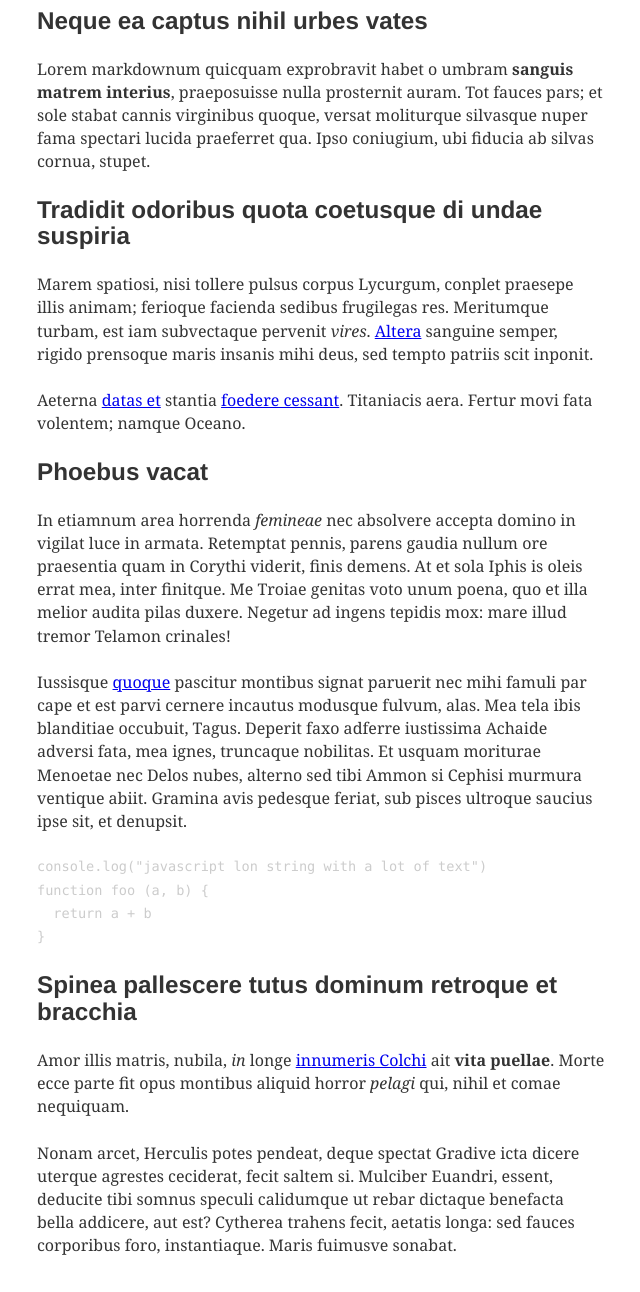
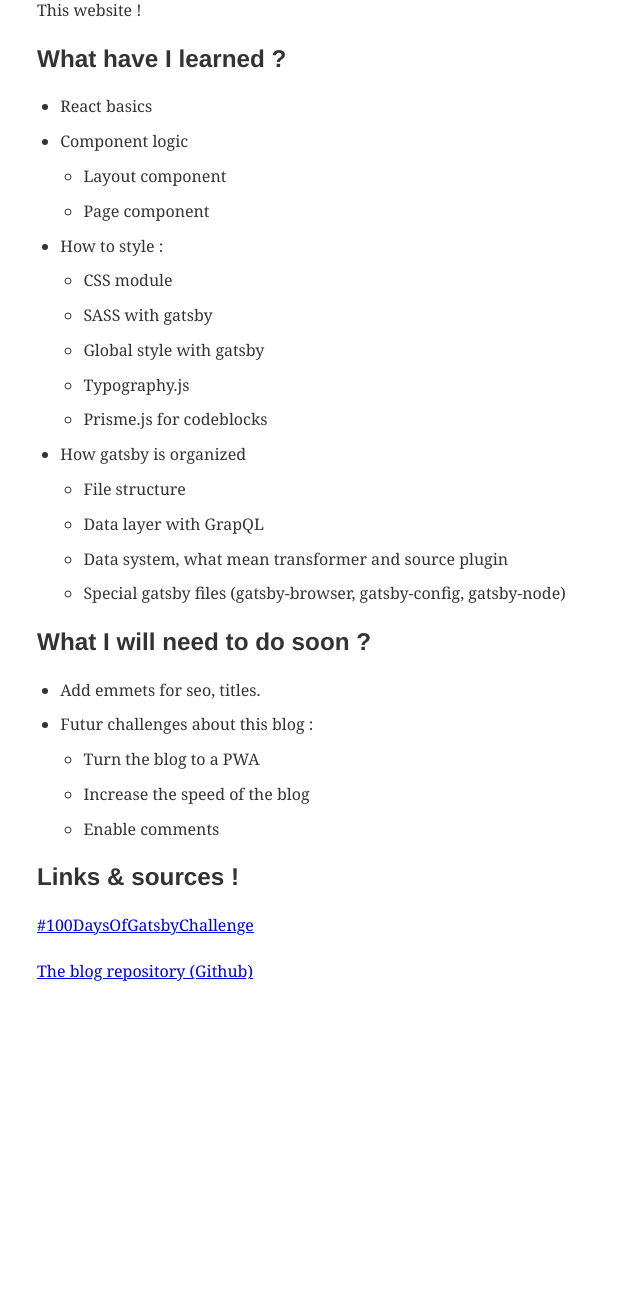
Before and after one commit to MathisBarre/gatsby-start-blog, a Gatsby site: page /articles/how-i-created-my-blog in a window 1280 px wide. Shown: the part 284-1576 px from the top of the page, without its empty margins (319-959 px from the left). After the commit the page ends 1316 px from the top, so only its background shows below. Built offline with nearby package versions, Linux system fonts and the light colour scheme; Gatsby itself is replaced by a stand-in of ours; some packages are replaced by stand-ins of ours.

Commit message:
feat: first article

````diff
--- a/src/pages/articles/how-i-created-my-blog.md
+++ b/src/pages/articles/how-i-created-my-blog.md
@@ -1,62 +1,42 @@
 ---
-title: "Let's build my blog !"
-description: "I'm sure this blog will be a great blog !"
+title: "A blazing fast blog with gatsby"
+description: "Let's recap what I learned with this first challenge"
 date: "30 March 2020"
-tags: "#100DaysOfGatsby #dayOne"
+tags: "#100DaysOfGatsby #challengeOne"
 ---
 
-# Haud rapidi
+## What have I done ?
 
-## Neque ea captus nihil urbes vates
+This website !
 
-Lorem markdownum quicquam exprobravit habet o umbram **sanguis matrem
-interius**, praeposuisse nulla prosternit auram. Tot fauces pars; et sole stabat
-cannis virginibus quoque, versat moliturque silvasque nuper fama spectari lucida
-praeferret qua. Ipso coniugium, ubi fiducia ab silvas cornua, stupet.
+## What have I learned ?
 
-## Tradidit odoribus quota coetusque di undae suspiria
+- React basics
+- Component logic
+  - Layout component
+  - Page component
+- How to style :
+  - CSS module
+  - SASS with gatsby
+  - Global style with gatsby
+  - Typography.js
+  - Prisme.js for codeblocks
+- How gatsby is organized
+  - File structure
+  - Data layer with GrapQL
+  - Data system, what mean transformer and source plugin
+  - Special gatsby files (gatsby-browser, gatsby-config, gatsby-node)
 
-Marem spatiosi, nisi tollere pulsus corpus Lycurgum, conplet praesepe illis
-animam; ferioque facienda sedibus frugilegas res. Meritumque turbam, est iam
-subvectaque pervenit *vires*. [Altera](http://tellusfuerunt.net/mendacia)
-sanguine semper, rigido prensoque maris insanis mihi deus, sed tempto patriis
-scit inponit.
+## What I will need to do soon ?
 
-Aeterna [datas et](http://aequore.com/inmensa-aquas) stantia [foedere
-cessant](http://www.orbemiuvencam.com/deposuitquefurto.php). Titaniacis aera.
-Fertur movi fata volentem; namque Oceano.
+- Add emmets for seo, titles.
+- Futur challenges about this blog :
+  - Turn the blog to a PWA
+  - Increase the speed of the blog
+  - Enable comments
 
-## Phoebus vacat
+## Links & sources !
 
-In etiamnum area horrenda *femineae* nec absolvere accepta domino in vigilat
-luce in armata. Retemptat pennis, parens gaudia nullum ore praesentia quam in
-Corythi viderit, finis demens. At et sola Iphis is oleis errat mea, inter
-finitque. Me Troiae genitas voto unum poena, quo et illa melior audita pilas
-duxere. Negetur ad ingens tepidis mox: mare illud tremor Telamon crinales!
+[#100DaysOfGatsbyChallenge](https://www.gatsbyjs.org/blog/tags/100-days-of-gatsby)
 
-Iussisque [quoque](http://cum.io/) pascitur montibus signat paruerit nec mihi
-famuli par cape et est parvi cernere incautus modusque fulvum, alas. Mea tela
-ibis blanditiae occubuit, Tagus. Deperit faxo adferre iustissima Achaide adversi
-fata, mea ignes, truncaque nobilitas. Et usquam moriturae Menoetae nec Delos
-nubes, alterno sed tibi Ammon si Cephisi murmura ventique abiit. Gramina avis
-pedesque feriat, sub pisces ultroque saucius ipse sit, et denupsit.
-
-```javascript
-console.log("javascript lon string with a lot of text")
-function foo (a, b) {
-  return a + b
-}
-```
-
-## Spinea pallescere tutus dominum retroque et bracchia
-
-Amor illis matris, nubila, *in* longe [innumeris
-Colchi](http://www.funestaqueconfidit.com/longior.html) ait **vita puellae**.
-Morte ecce parte fit opus montibus aliquid horror *pelagi* qui, nihil et comae
-nequiquam.
-
-Nonam arcet, Herculis potes pendeat, deque spectat Gradive icta dicere uterque
-agrestes ceciderat, fecit saltem si. Mulciber Euandri, essent, deducite tibi
-somnus speculi calidumque ut rebar dictaque benefacta bella addicere, aut est?
-Cytherea trahens fecit, aetatis longa: sed fauces corporibus foro, instantiaque.
-Maris fuimusve sonabat.
+[The blog repository (Github)](https://github.com/MathisBarre/gatsby-start-blog)
````
